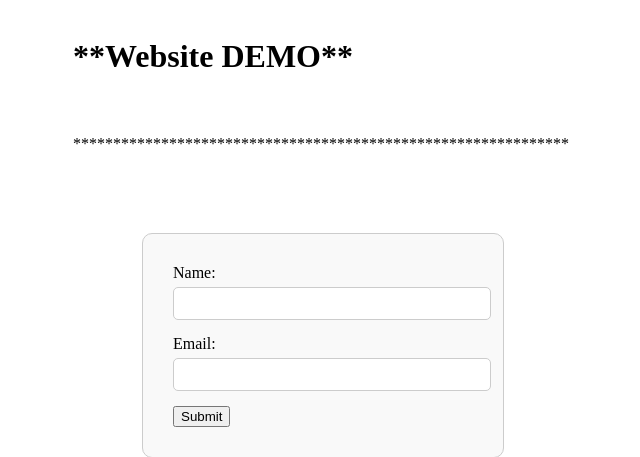
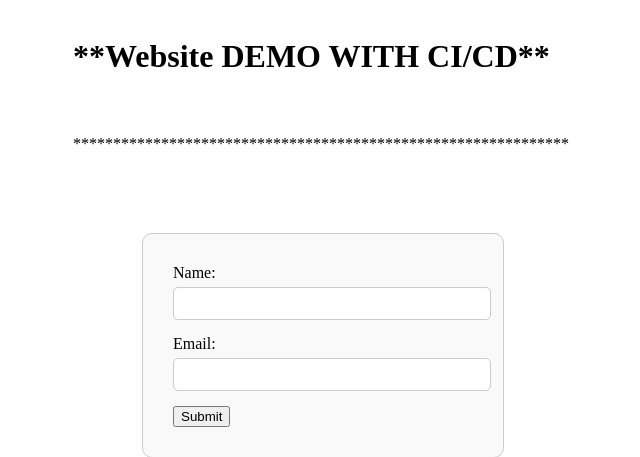
Before and after one commit to hxh-persistence/openshift, a Flask app: page / in a window 1280 px wide. Shown: the top 457 px of the page, without its empty margins (317-957 px from the left). Run offline with Flask 3, Linux system fonts and the light colour scheme.

Commit message:
Update base.html

```diff
--- a/templates/base.html
+++ b/templates/base.html
@@ -53,7 +53,7 @@
 </head>
 <body>
     <header>
-        <h1>**Website DEMO**</h1>
+        <h1>**Website DEMO WITH CI/CD**</h1>
         <p>**************************************************************</p>
     </header>
     <main>
```
